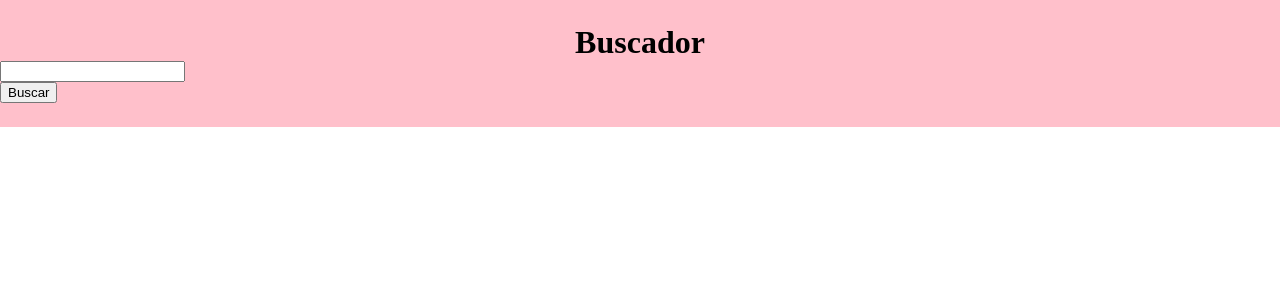
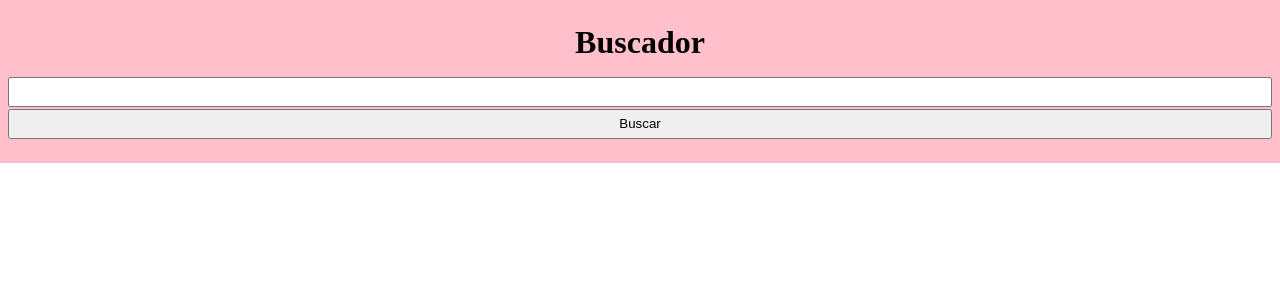
Before and after one commit to luisjavm3/buscador, a React (Create React App) app: page / in a window 1280 px wide. Shown: the top 300 px of the page. Built offline with nearby package versions, Linux system fonts and the light colour scheme.

Commit message:
xs header layout done

```diff
--- a/src/components/Header.jsx
+++ b/src/components/Header.jsx
@@ -3,6 +3,7 @@ import React from 'react';
 const Header = () => {
   return (
     <header className="header">
+      <div className="main-frame">
         <div className="title-wrapper">
           <h1 className="title">Buscador</h1>
         </div>
@@ -14,6 +15,7 @@ const Header = () => {
             <button>Buscar</button>
           </div>
         </div>
+      </div>
     </header>
   );
 };
--- a/src/styles/_variables.scss
+++ b/src/styles/_variables.scss
@@ -0,0 +1 @@
+$header-color: pink;
--- a/src/styles/components/_header.scss
+++ b/src/styles/components/_header.scss
@@ -1,9 +1,26 @@
 header.header {
   padding: 1.5rem 0;
-  background-color: pink;
+  background-color: $header-color;
 
   h1.title {
     margin: 0;
     text-align: center;
   }
+
+  .search-engine {
+    margin-top: 1rem;
+
+    input {
+      // We have to remove 8px of width to the input in order to fill all its parent's width
+      width: calc(100% - 8px);
+    }
+
+    .search-button-wrapper {
+      margin-top: 0.1rem;
+
+      button {
+        width: 100%;
+      }
+    }
+  }
 }
--- a/src/styles/index.scss
+++ b/src/styles/index.scss
@@ -6,3 +6,19 @@
 body {
   margin: 0;
 }
+
+input {
+  height: 1.5rem;
+}
+
+button {
+  height: calc(1.5rem + 6px);
+}
+
+// This class determines the max-width value that the page can has before stop growing
+.main-frame {
+  // The actual .main-frame's max-width value will be 1264 + 8 + 8 = 1280px
+  max-width: 1264px;
+  margin: 0 auto;
+  padding: 0 0.5rem;
+}
```
Lines whose indentation alone changed are shown as unchanged.
